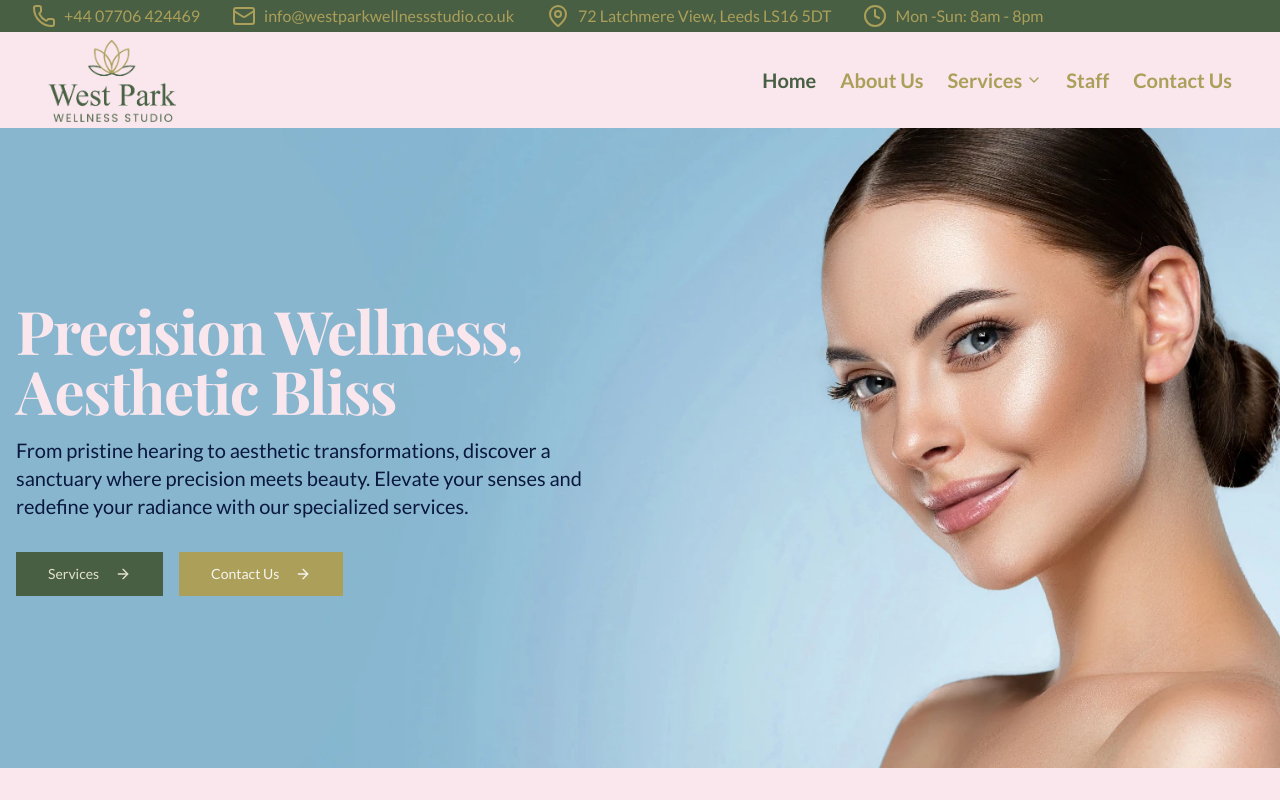
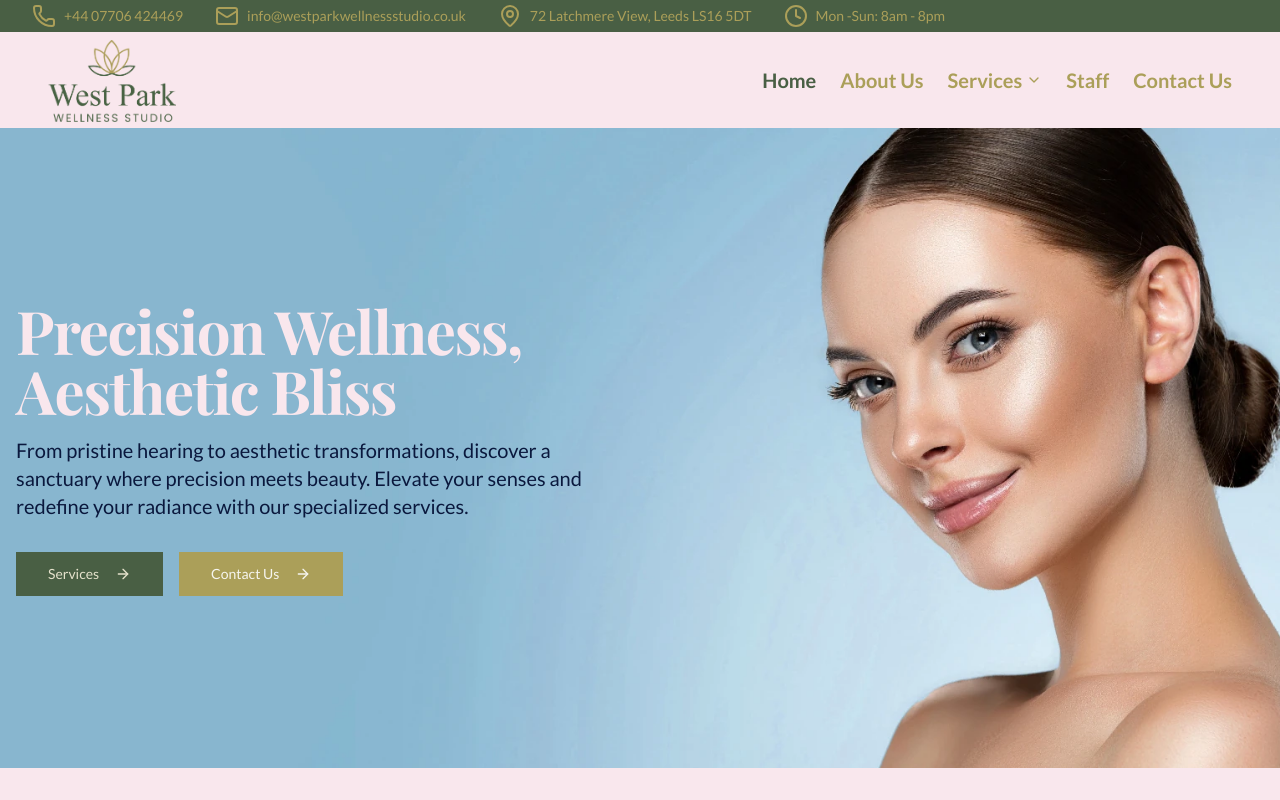
Before and after one commit to chrisbee2812/wpwellnessv3, a Next.js app: page / in a window 1280 px wide. Shown: the top 800 px of the page. Built offline with nearby package versions, Linux system fonts and the light colour scheme; a web font is replaced by a local one.

Commit message:
hidding top of header on smaller screens

```diff
--- a/src/components/header.tsx
+++ b/src/components/header.tsx
@@ -51,7 +51,7 @@ export default function Header() {
 
   return (
     <header className="sticky top-0 w-full z-50">
-      <div className="flex gap-8 h-8 w-full bg-primary pl-8 text-secondary">
+      <div className="gap-8 h-8 w-full bg-primary text-sm pl-8 text-secondary hidden lg:flex">
         <div className="flex items-center gap-2">
           <div className="bg-primary">
               <Phone className="h-6 w-6" />
```
